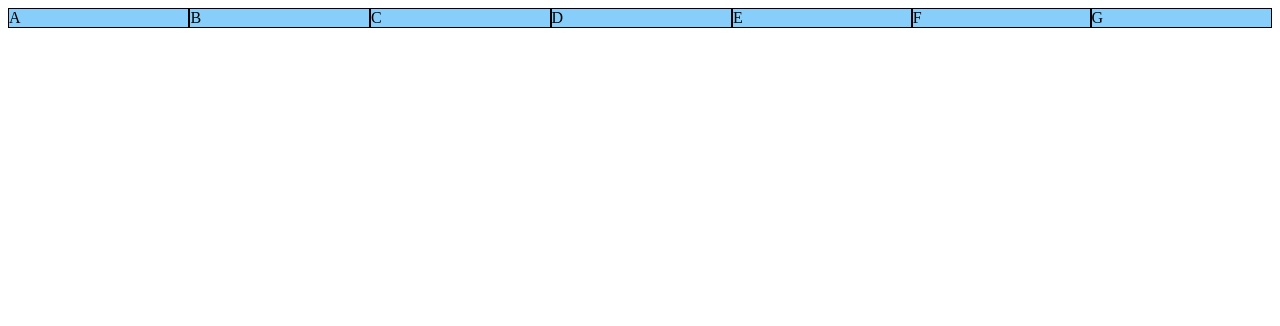
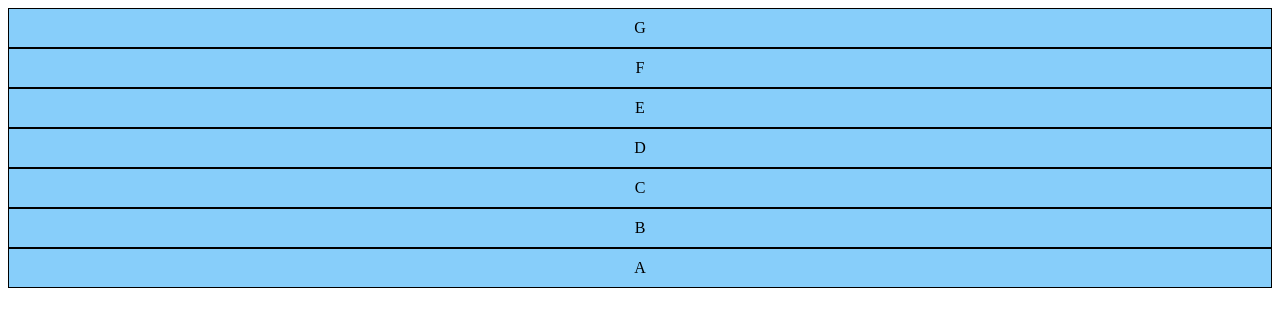
Before and after one commit to EnzoDev73/FlexBox, a plain HTML site: page flex002/index.html in a window 1280 px wide. Drawn offline with Linux system fonts and the light colour scheme.

Commit message:
Update index.html

```diff
--- a/flex002/index.html
+++ b/flex002/index.html
@@ -8,12 +8,14 @@
         div.conteiner {
             background-color: lightsalmon;
             display: flex;
+            flex-direction: column-reverse;
         }
 
         div.item {
             background-color: lightskyblue;
             border: 1px solid black;
-            flex: auto;
+            text-align: center;
+            padding: 10px;
 
         }
     </style>
```
